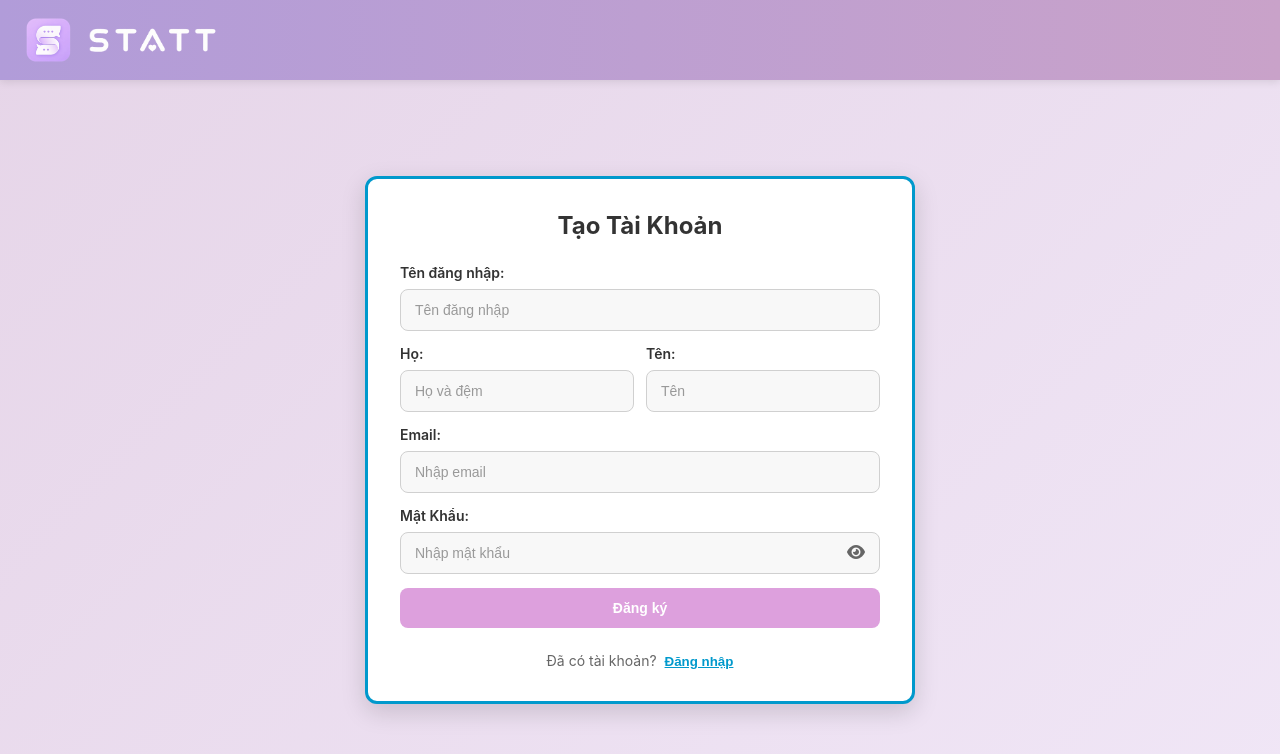
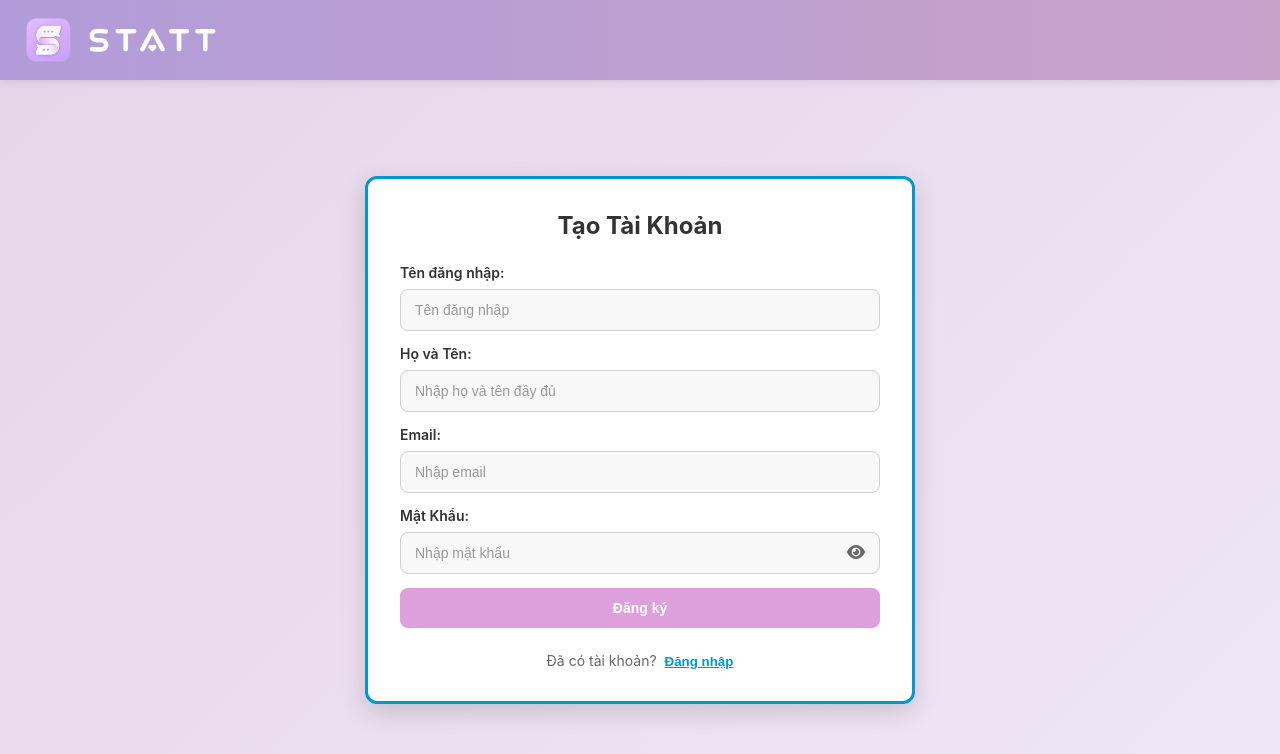
Before and after one commit to Eser1786/InteractHub, a React (Vite) app in the folder frontend/: page /register in a window 1280 px wide. Shown: the top 754 px of the page. Built offline with nearby package versions, Linux system fonts and the light colour scheme.

Commit message:
fix: sửa lại ô họ và tên làm 1

```diff
--- a/frontend/src/pages/RegisterPage.jsx
+++ b/frontend/src/pages/RegisterPage.jsx
@@ -6,8 +6,7 @@ import Header from '../components/Header';
 export default function RegisterPage() {
   const [formData, setFormData] = useState({
     userName: '',
-    firstName: '',
-    lastName: '',
+    fullName: '',
     email: '',
     password: ''
   });
@@ -30,11 +29,10 @@ export default function RegisterPage() {
     setLoading(true);
 
     try {
-      const fullName = `${formData.firstName} ${formData.lastName}`.trim();
       const result = await register({
         userName: formData.userName,
         email: formData.email,
-        fullName: fullName,
+        fullName: formData.fullName,
         password: formData.password
       });
 
@@ -86,33 +84,18 @@ export default function RegisterPage() {
               />
             </div>
 
-            <div className="form-row">
             <div className="form-group">
-                <label htmlFor="firstName" className="form-label">Họ:</label>
+              <label htmlFor="fullName" className="form-label">Họ và Tên:</label>
               <input
-                  id="firstName"
+                id="fullName"
                 type="text"
-                  name="firstName"
-                  value={formData.firstName}
+                name="fullName"
+                value={formData.fullName}
                 onChange={handleInputChange}
-                  placeholder="Họ và đệm"
+                placeholder="Nhập họ và tên đầy đủ"
                 className="form-input"
                 required
               />
-              </div>
-              <div className="form-group">
-                <label htmlFor="lastName" className="form-label">Tên:</label>
-                <input
-                  id="lastName"
-                  type="text"
-                  name="lastName"
-                  value={formData.lastName}
-                  onChange={handleInputChange}
-                  placeholder="Tên"
-                  className="form-input"
-                  required
-                />
-              </div>
             </div>
 
 
```
Lines whose indentation alone changed are shown as unchanged.
